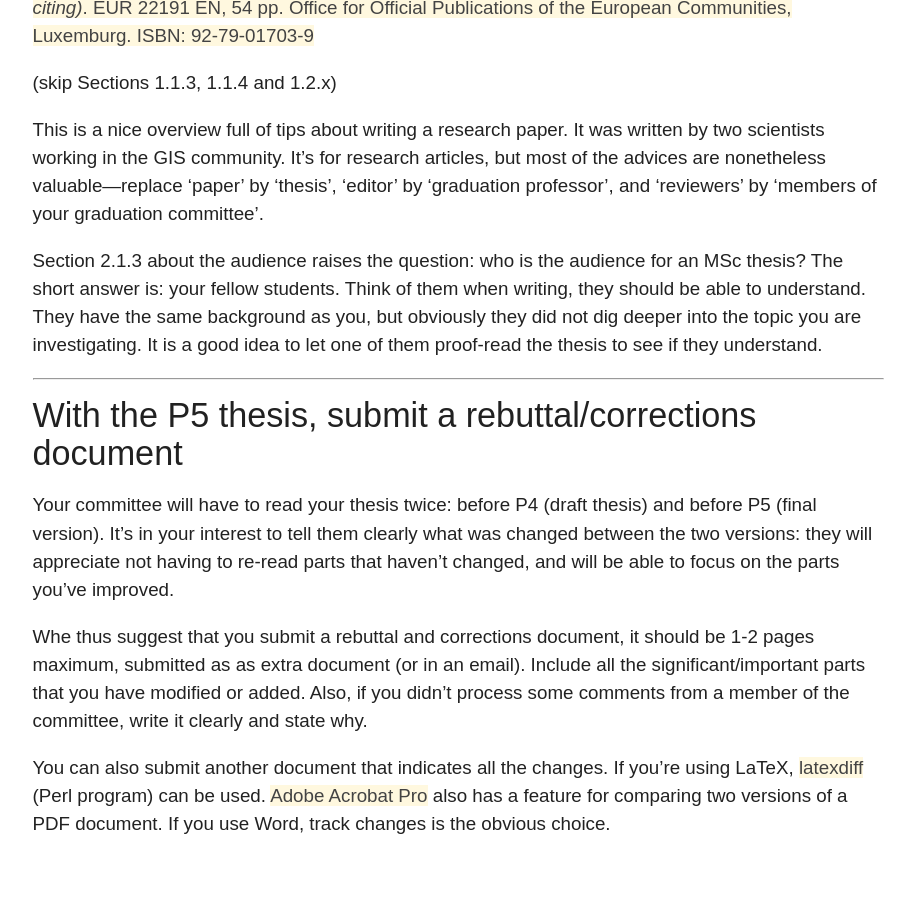
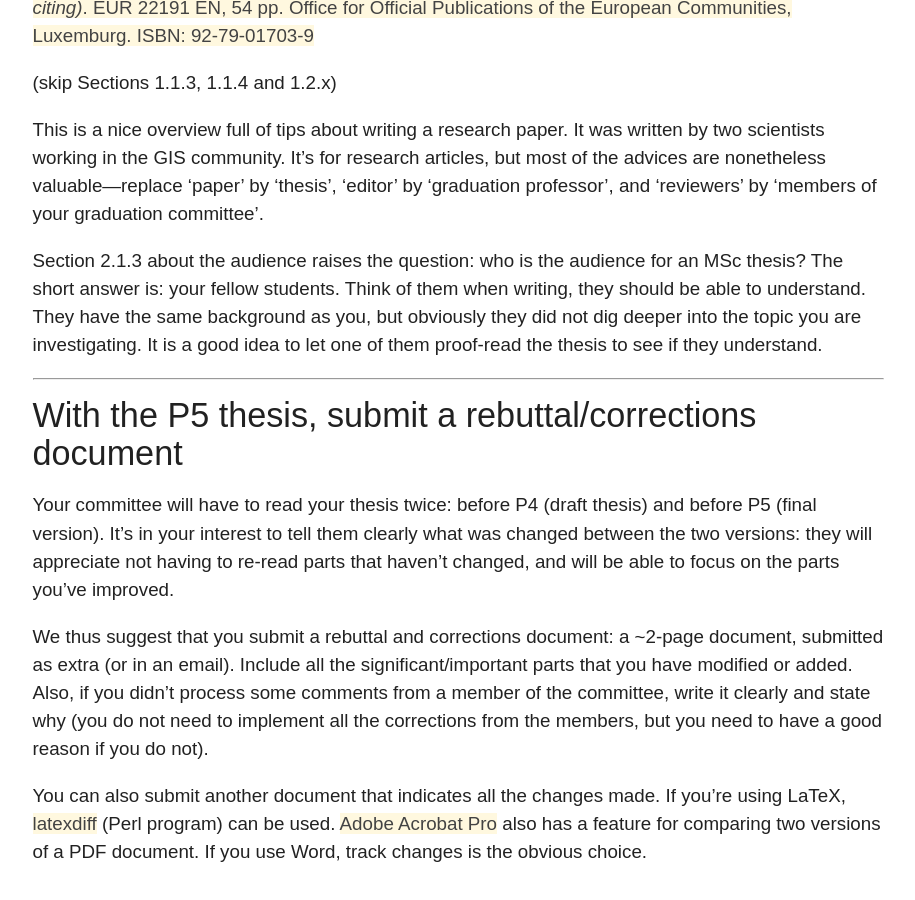
Before and after one commit to tudelft3d/geo2020, a Jekyll site: the page built from tips/index.md, in a window 1280 px wide and 900 px high, scrolled down 3045 px. Shown: the whole window, without its empty margins (182-1097 px from the left). Built offline with Jekyll 4.4.1, drawn with Linux system fonts in a browser that asks for light colours; nearby versions of some CDN libraries; before the commit the page ends 3917 px from its top, so only the background shows below that.

Commit message:
typos fixed

```diff
--- a/tips/index.md
+++ b/tips/index.md
@@ -126,11 +126,11 @@ It is a good idea to let one of them proof-read the thesis to see if they unders
 Your committee will have to read your thesis twice: before P4 (draft thesis) and before P5 (final version).
 It's in your interest to tell them clearly what was changed between the two versions: they will appreciate not having to re-read parts that haven't changed, and will be able to focus on the parts you've improved.
 
-Whe thus suggest that you submit a rebuttal and corrections document, it should be 1-2 pages maximum, submitted as as extra document (or in an email).
+We thus suggest that you submit a rebuttal and corrections document: a ~2-page document, submitted as extra (or in an email).
 Include all the significant/important parts that you have modified or added.
-Also, if you didn't process some comments from a member of the committee, write it clearly and state why.
+Also, if you didn't process some comments from a member of the committee, write it clearly and state why (you do not need to implement all the corrections from the members, but you need to have a good reason if you do not).
 
-You can also submit another document that indicates all the changes.
+You can also submit another document that indicates all the changes made.
 If you're using LaTeX, [latexdiff](http://ctan.mirrorcatalogs.com/support/latexdiff/doc/latexdiff-man.pdf) (Perl program) can be used.
 [Adobe Acrobat Pro](https://helpx.adobe.com/acrobat/using/compare-documents.html) also has a feature for comparing two versions of a PDF document.
 If you use Word, track changes is the obvious choice.
```
